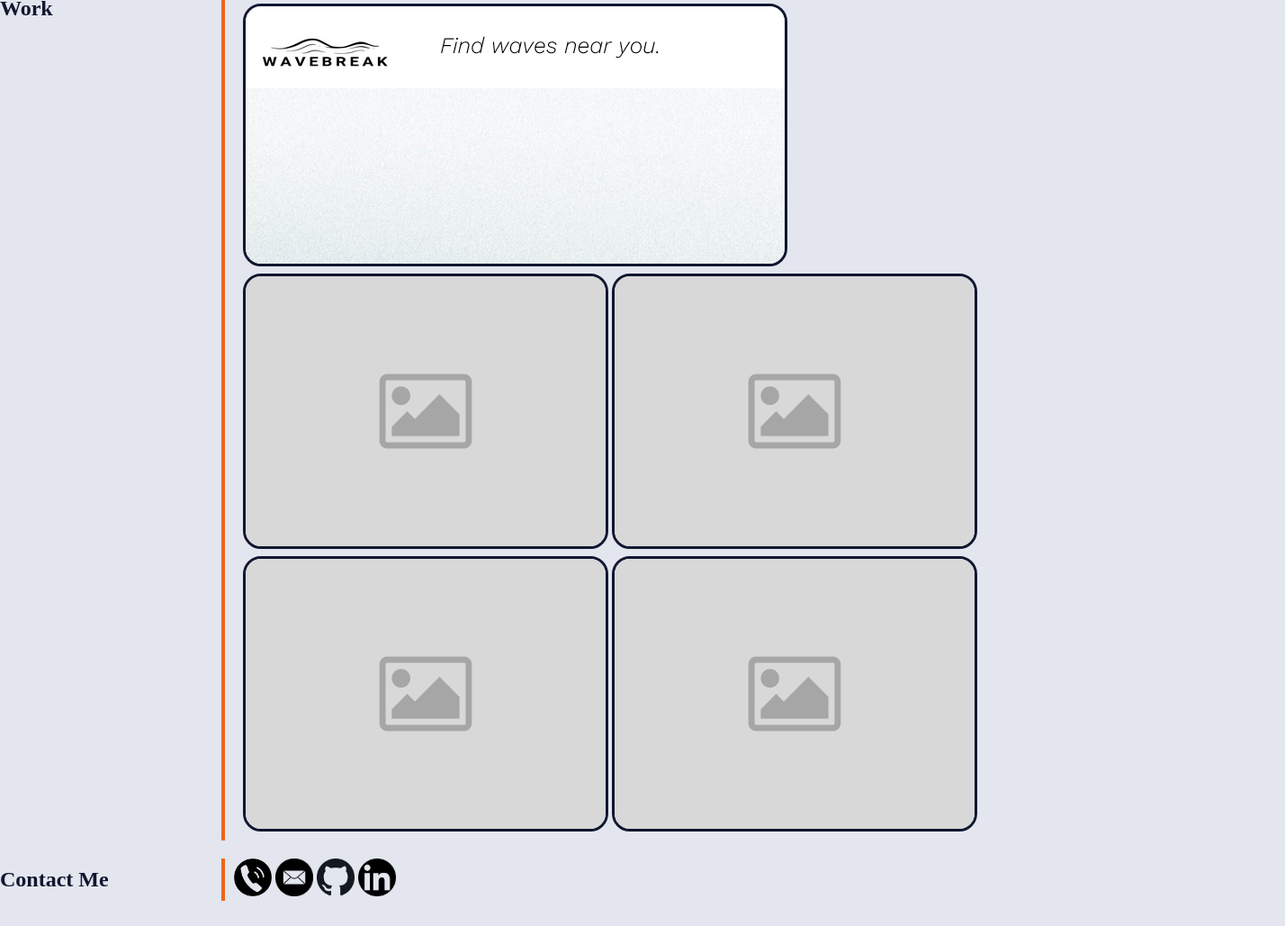
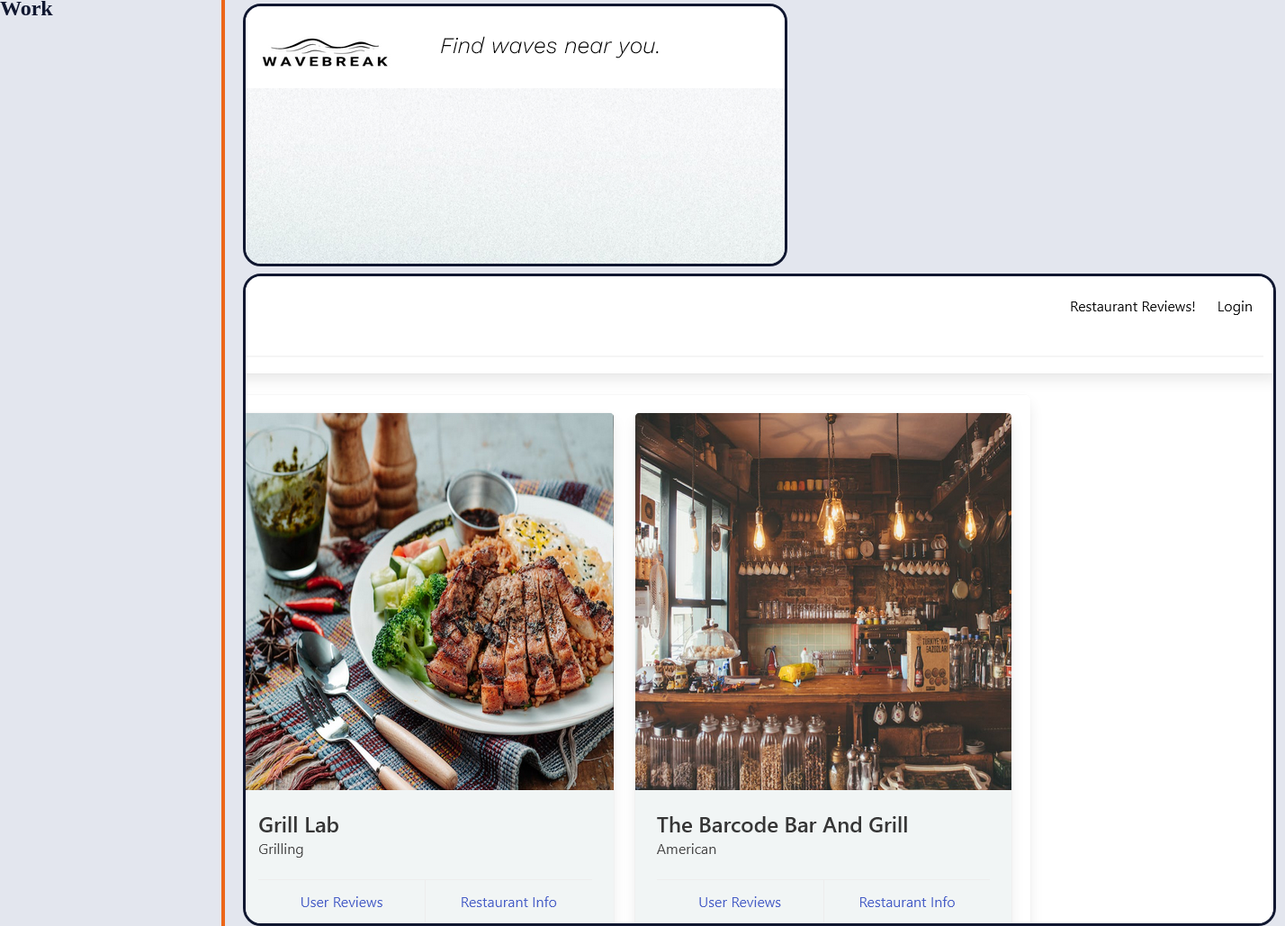
Before and after one commit to klitun/Challenge-2, a plain HTML site: page index.html in a window 1280 px wide. Shown: the part 285-1314 px from the top of the page at 90% size, 1428 px wide, since content can reach past the window. Drawn offline with Linux system fonts and the light colour scheme.

Commit message:
added new project

```diff
--- a/index.html
+++ b/index.html
@@ -54,7 +54,7 @@
 
       <a href="https://hannamarcus.github.io/wavebreak/" alt="Wavebreak project"> <img src="./Assets/WaveBreak.png"></a>
 
-      <a href="https://klitun.github.io/" alt="Placeholder for second project"> <img src="./Assets/placeholder.png"></a>
+      <a href="https://restreviews-app.herokuapp.com/" alt="Restaurant Reviews"> <img src="./Assets/restreviews.png"></a>
 
       <a href="https://klitun.github.io/" alt="Placeholder for third project"> <img src="./Assets/placeholder.png"></a>
 
```
Also changed, not shown: Assets/restreviews.png (added).
